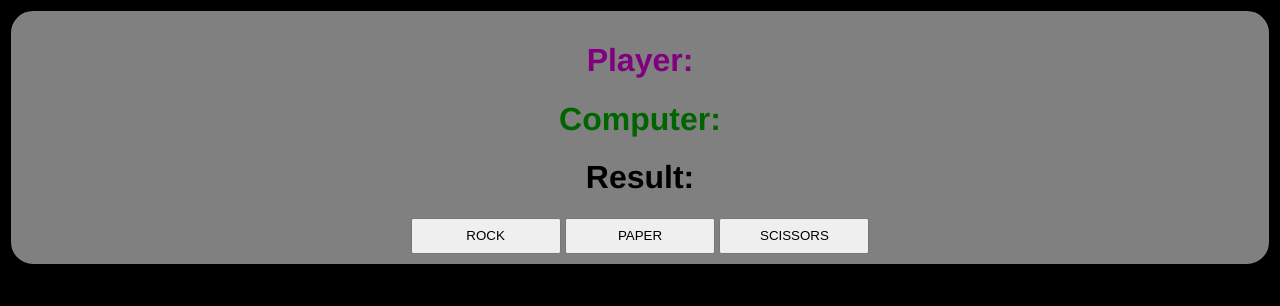
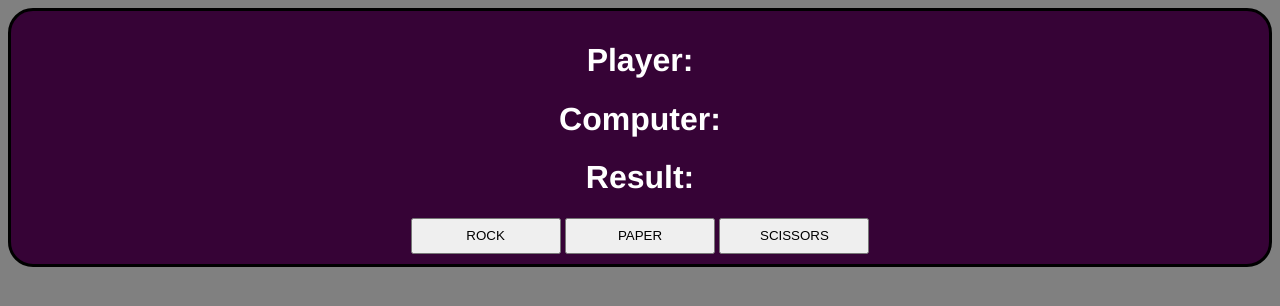
Before and after one commit to kirby-b/WebBasedProjects, a website: page Rock-Paper-Scissors/index.html in a window 1280 px wide. Drawn offline with Linux system fonts and the light colour scheme.

Commit message:
trying to make it less ugly

```diff
--- a/Rock-Paper-Scissors/style.css
+++ b/Rock-Paper-Scissors/style.css
@@ -7,15 +7,18 @@
     border: 3px solid;
     border-radius: 25px;
     padding: 10px;
-    background-color: grey;
+    background-color: rgb(54, 3, 54);
     text-align: center;
 }
 #playerText{
-    color: purple;
+    color: white;
 }
 #compText{
-    color: darkgreen;
+    color: white;
+}
+#resText{
+    color: white;
 }
 html{
-    background-color: black;
+    background-color: grey;
 }
```
